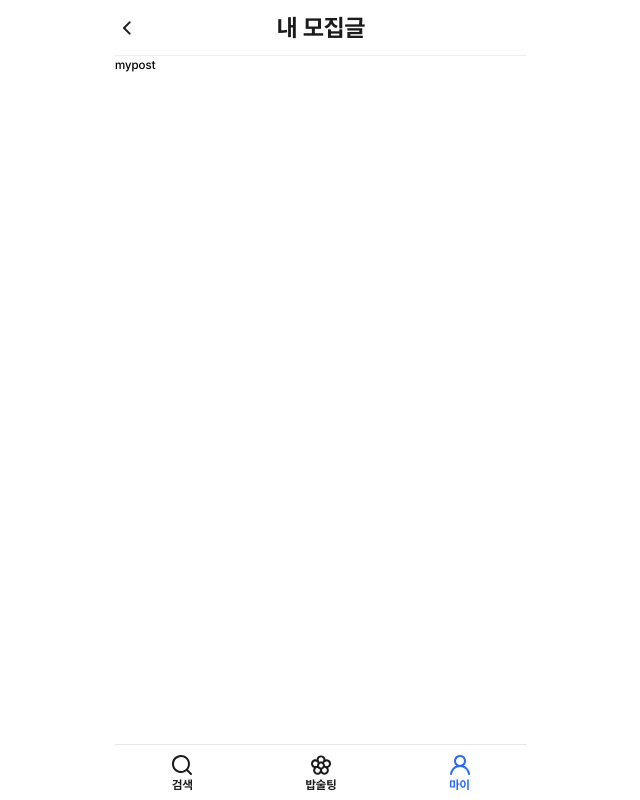
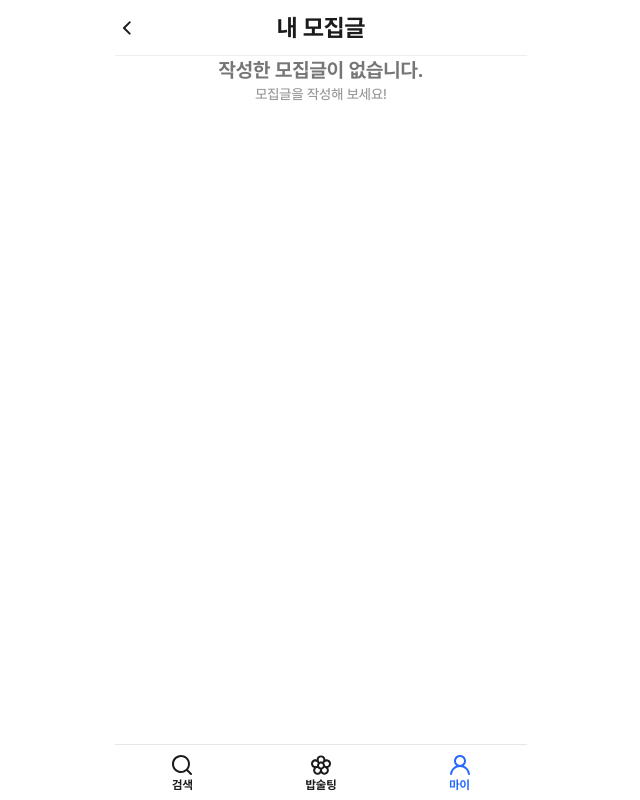
Before and after one commit to BobSoolTing/Bob-Sool-Ting-FE, a Next.js app: page /my-page/history/mypost in a window 1280 px wide. Shown: the whole page, without its empty margins (319-959 px from the left). Built offline with nearby package versions, Linux system fonts and the light colour scheme.

Commit message:
📝 Update : 마이-기록 페이지 임시 마크업

```diff
--- a/src/pages/my-page/history/comment.tsx
+++ b/src/pages/my-page/history/comment.tsx
@@ -4,6 +4,7 @@ import { useState } from 'react';
 import Header from '@/components/shared/bst/Header';
 import BottomBar from '@/components/shared/bst/BottomBar';
 import { PostItem } from '@/components/shared/post/PostItem';
+import EmptyState from '@/pages/my-page/history/EmptyState';
 
 interface Post {
   _id: string;
@@ -24,14 +25,13 @@ export default function CommentPage() {
 
   return (
     <div>
-      {posts.length > 0 ? (
-        posts.map((post) => <PostItem key={post._id} post={post} />)
-      ) : (
-        <div className='flex flex-col items-center justify-center'>
-          <p className='text-xl font-bold text-[#767676]'>댓글을 작성한 모집글이 없습니다.</p>
-          <p className='text-sm text-[#999]'>마음에 드는 모집글을 찾아 댓글을 작성해 보세요!</p>
-        </div>
-      )}
+      <div>
+        {posts.length > 0 ? (
+          posts.map((post) => <PostItem key={post._id} post={post} />)
+        ) : (
+          <EmptyState title='탯글으 작성한 모집글이 없습니다.' message='마음에 드는 모집글을 찾아 댓글을 작성해 보세요!' />
+        )}
+      </div>
     </div>
   );
 }
--- a/src/pages/my-page/history/like.tsx
+++ b/src/pages/my-page/history/like.tsx
@@ -4,6 +4,7 @@ import { useState } from 'react';
 import Header from '@/components/shared/bst/Header';
 import BottomBar from '@/components/shared/bst/BottomBar';
 import { PostItem } from '@/components/shared/post/PostItem';
+import EmptyState from '@/pages/my-page/history/EmptyState';
 
 interface Post {
   _id: string;
@@ -27,10 +28,7 @@ export default function LikePage() {
       {posts.length > 0 ? (
         posts.map((post) => <PostItem key={post._id} post={post} />)
       ) : (
-        <div className='flex flex-col items-center justify-center'>
-          <p className='text-xl font-bold text-[#767676]'>좋아요를 누른 모집글이 없습니다.</p>
-          <p className='text-sm text-[#999]'>작성된 모집글을 탐색하고 좋아요를 눌러보세요!</p>
-        </div>
+        <EmptyState title='좋아요를 누른 모집글이 없습니다.' message='마음에 드는 모집글을 찾아 좋아요를 눌러보세요!' />
       )}
     </div>
   );
--- a/src/pages/my-page/history/matching.tsx
+++ b/src/pages/my-page/history/matching.tsx
@@ -4,6 +4,7 @@ import { useState } from 'react';
 import Header from '@/components/shared/bst/Header';
 import BottomBar from '@/components/shared/bst/BottomBar';
 import { PostItem } from '@/components/shared/post/PostItem';
+import EmptyState from '@/pages/my-page/history/EmptyState';
 
 interface Post {
   _id: string;
@@ -24,14 +25,13 @@ export default function MatchingPage() {
 
   return (
     <div>
-      {posts.length > 0 ? (
-        posts.map((post) => <PostItem key={post._id} post={post} />)
-      ) : (
-        <div className='flex flex-col items-center justify-center'>
-          <p className='text-xl font-bold text-[#767676]'>완료된 매칭이 없습니다.</p>
-          <p className='text-sm text-[#999]'>작성된 모집글을 탐색하고 만남을 신청해 보세요!</p>
-        </div>
-      )}
+      <div>
+        {posts.length > 0 ? (
+          posts.map((post) => <PostItem key={post._id} post={post} />)
+        ) : (
+          <EmptyState title='완료된 매칭이 없습니다.' message='마음에 드는 모집글을 찾아 만남을 신청해 보세요!' />
+        )}
+      </div>
     </div>
   );
 }
--- a/src/pages/my-page/history/meeting.tsx
+++ b/src/pages/my-page/history/meeting.tsx
@@ -4,6 +4,7 @@ import { useState } from 'react';
 import Header from '@/components/shared/bst/Header';
 import BottomBar from '@/components/shared/bst/BottomBar';
 import { PostItem } from '@/components/shared/post/PostItem';
+import EmptyState from '@/pages/my-page/history/EmptyState';
 
 interface Post {
   _id: string;
@@ -24,14 +25,13 @@ export default function MeetingPage() {
 
   return (
     <div>
-      {posts.length > 0 ? (
-        posts.map((post) => <PostItem key={post._id} post={post} />)
-      ) : (
-        <div className='flex flex-col items-center justify-center'>
-          <p className='text-xl font-bold text-[#767676]'>아직 참여한 모임이 없습니다.</p>
-          <p className='text-sm text-[#999]'>마음에 드는 모집글을 찾아 신청하고, 새로운 모임을 시작해 보세요!</p>
-        </div>
-      )}
+      <div>
+        {posts.length > 0 ? (
+          posts.map((post) => <PostItem key={post._id} post={post} />)
+        ) : (
+          <EmptyState title='아직 참여한 모임이 없습니다.' message='마음에 드는 모집글을 찾아 신청하고, 새로운 모임을 시작해 보세요!' />
+        )}
+      </div>
     </div>
   );
 }
--- a/src/pages/my-page/history/mypost.tsx
+++ b/src/pages/my-page/history/mypost.tsx
@@ -1,10 +1,39 @@
 import React from 'react';
 import { ReactNode } from 'react';
+import { useState } from 'react';
 import Header from '@/components/shared/bst/Header';
 import BottomBar from '@/components/shared/bst/BottomBar';
+import { PostItem } from '@/components/shared/post/PostItem';
+import EmptyState from '@/pages/my-page/history/EmptyState';
+
+interface Post {
+  _id: string;
+  title: string;
+  content: string;
+  participants: string[];
+  max_participants: number;
+  location: string;
+  date: string;
+  createdAt: string;
+  like: number;
+  comment: number;
+  view: number;
+}
 
 export default function MyPostPage() {
-  return <div>mypost</div>;
+  const [posts, setPosts] = useState<Post[]>([]);
+
+  return (
+    <div>
+      <div>
+        {posts.length > 0 ? (
+          posts.map((post) => <PostItem key={post._id} post={post} />)
+        ) : (
+          <EmptyState title='작성한 모집글이 없습니다.' message='모집글을 작성해 보세요!' />
+        )}
+      </div>
+    </div>
+  );
 }
 
 MyPostPage.getLayout = (page: ReactNode) => {
```
